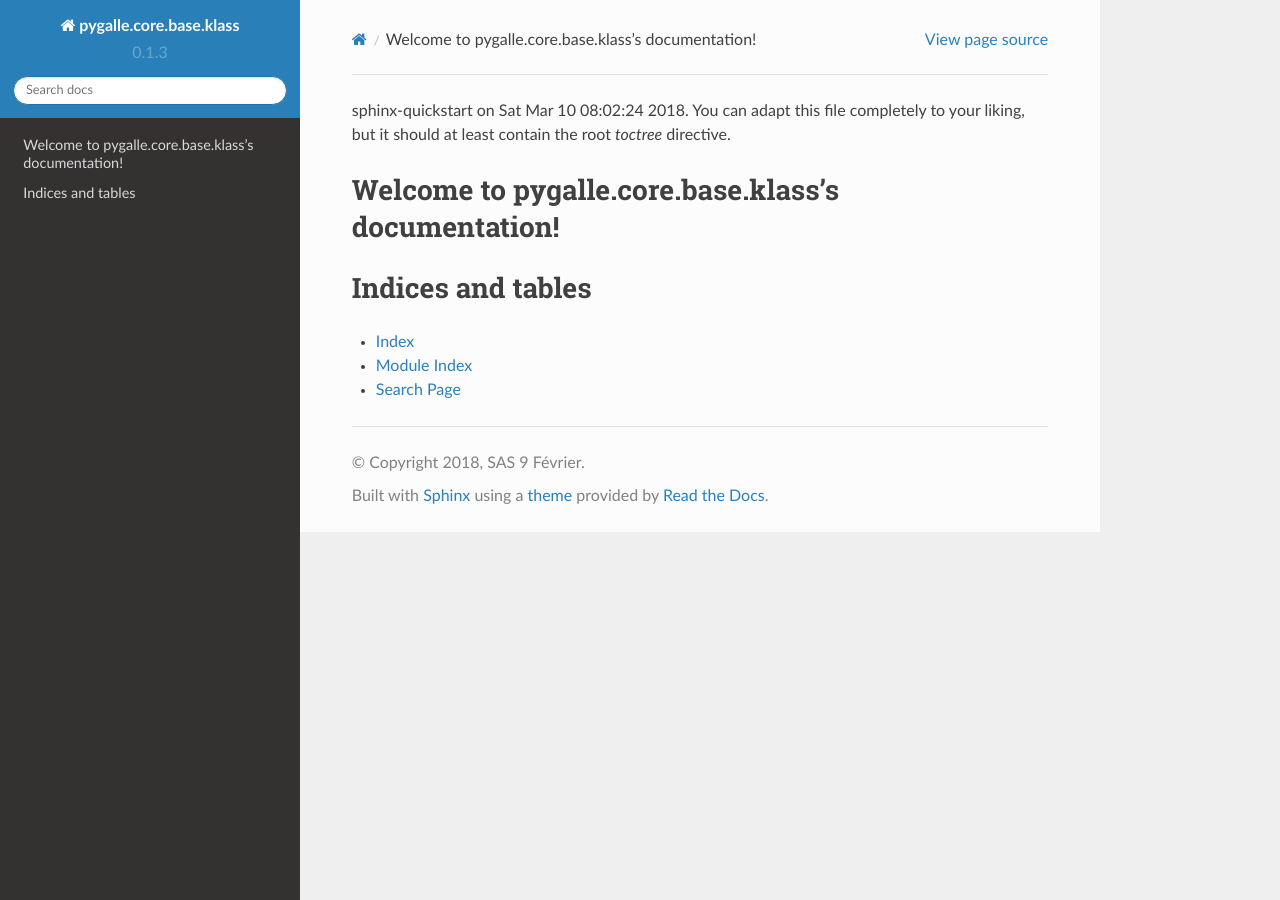
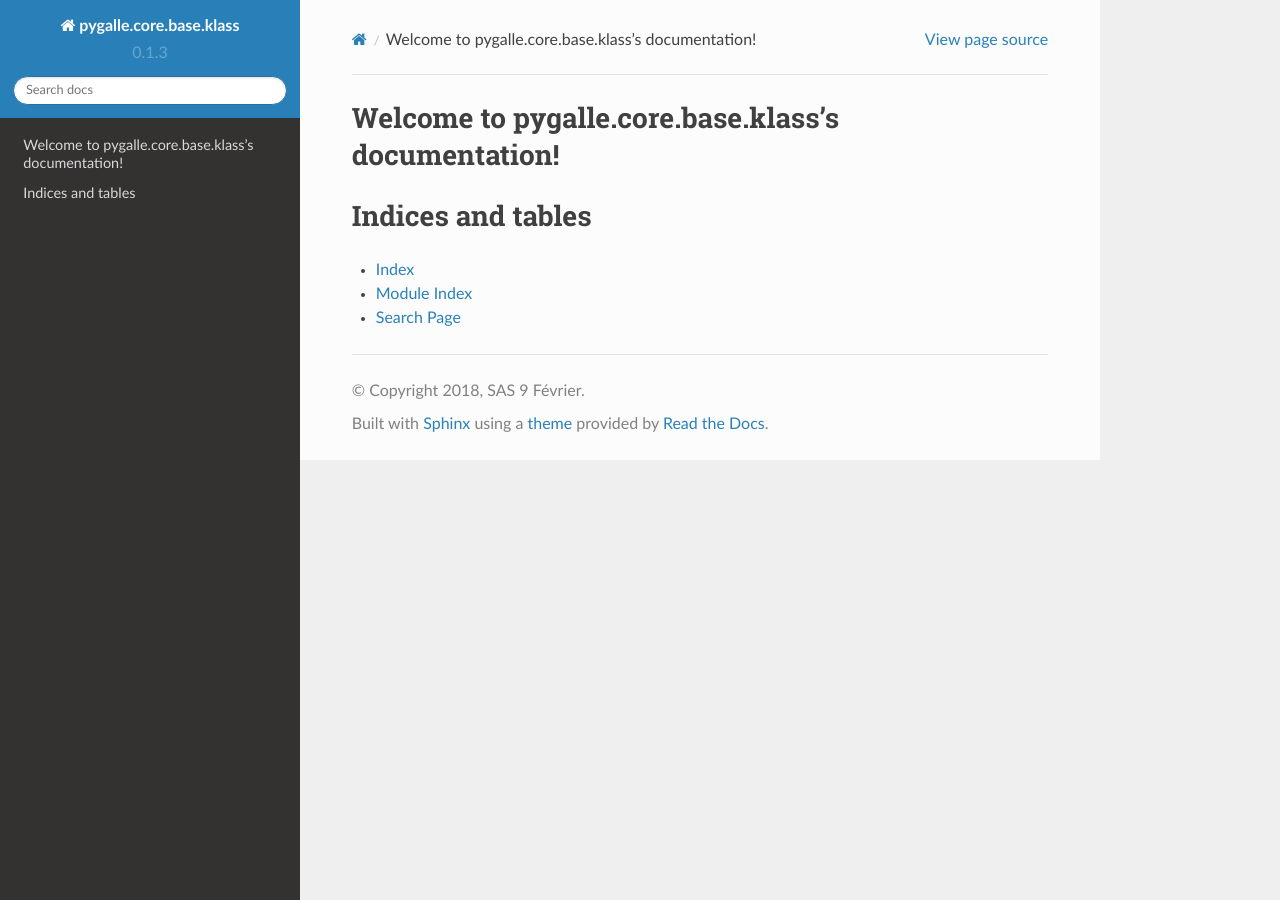
Before and after one commit to pygalle-io/pygalle.core.base.klass, a Sphinx documentation site: the page built from docs/index.rst, in a window 1280 px wide. Built offline with Sphinx 7.4.7 and the Read the Docs theme 2.0.0, drawn with Linux system fonts in a browser that asks for light colours.

Commit message:
Update documentation?

```diff
--- a/docs/index.rst
+++ b/docs/index.rst
@@ -1,7 +1,4 @@
-.. pygalle.core.base.klass documentation master file, created by
-sphinx-quickstart on Sat Mar 10 08:02:24 2018.
-You can adapt this file completely to your liking, but it should at least
-contain the root `toctree` directive.
+.. API documentation of pygalle.core.base.klass
 
 Welcome to pygalle.core.base.klass's documentation!
 ===================================================
```
Also changed, not shown: other parts of docs/index.rst (+1 -0 lines).
